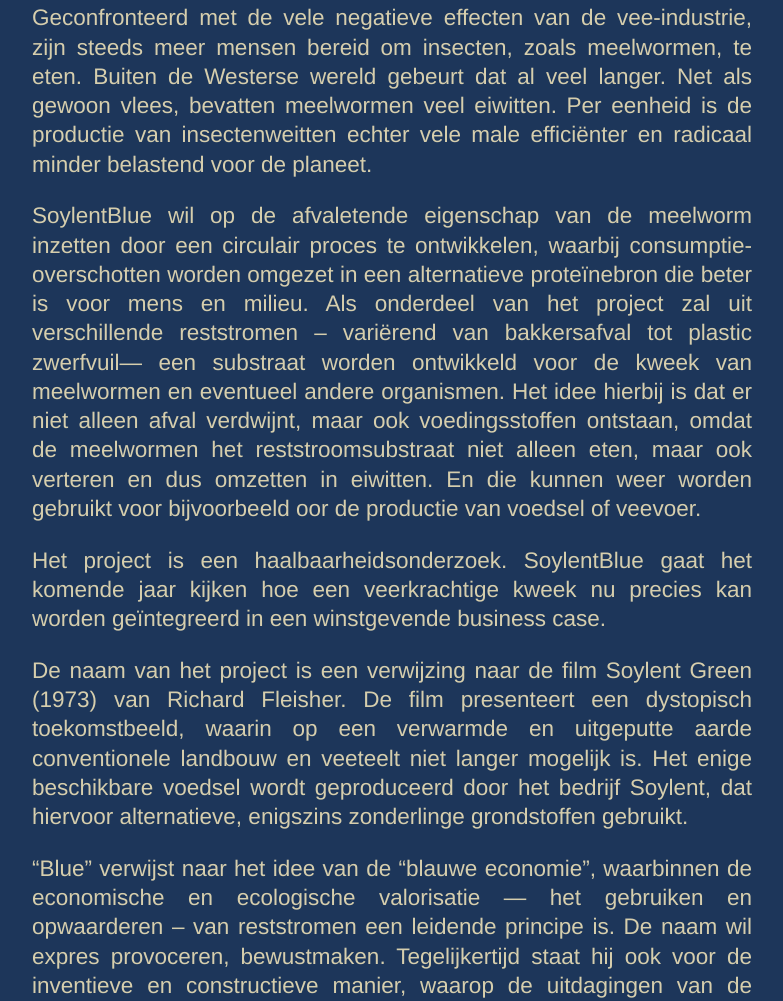
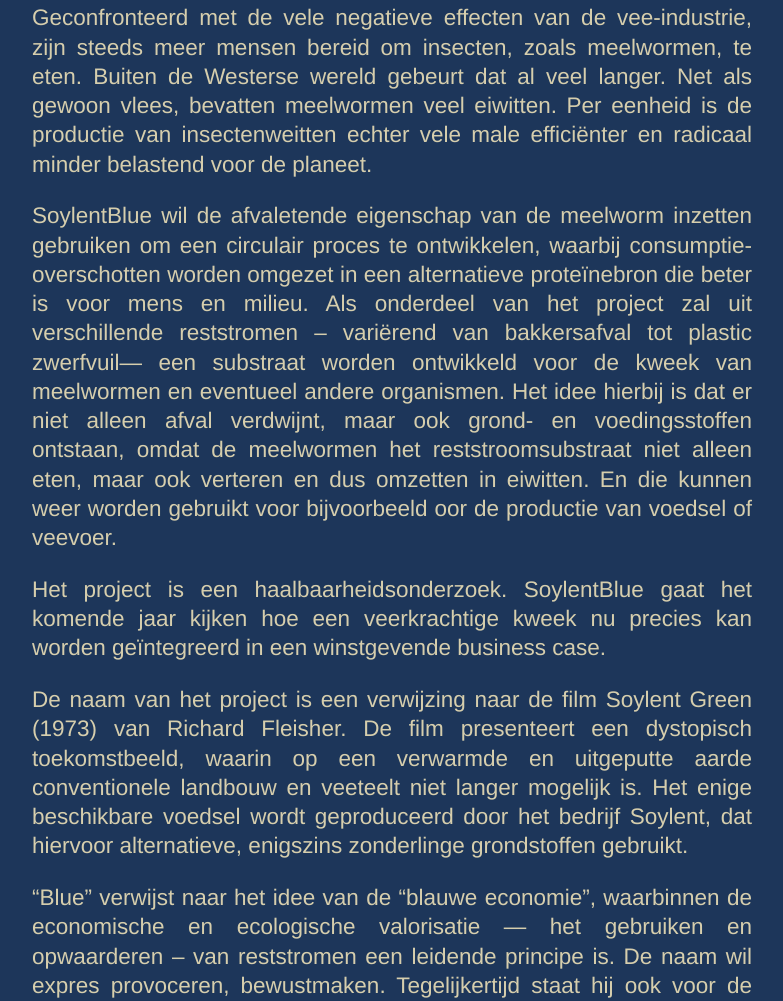
Before and after one commit to WillemFlinterman/soylentblue, a plain HTML site: page index.html in a window 1280 px wide. Shown: the part 1464-2465 px from the top of the page, without its empty margins (248-1031 px from the left). Drawn offline with Linux system fonts and the light colour scheme.

Commit message:
Update index.html

```diff
--- a/index.html
+++ b/index.html
@@ -39,11 +39,11 @@
                     Per eenheid is de productie van insectenweitten echter vele male efficiënter en radicaal minder belastend voor de planeet.
                      </p>
 
-                <p> SoylentBlue wil op de afvaletende eigenschap van de meelworm inzetten door een circulair proces te
+                <p> SoylentBlue wil de afvaletende eigenschap van de meelworm inzetten gebruiken om een circulair proces te
                     ontwikkelen, waarbij consumptie-overschotten worden omgezet in een alternatieve proteïnebron die beter is voor mens en milieu.
                     Als onderdeel van het project zal uit verschillende reststromen – variërend van bakkersafval tot plastic zwerfvuil— een substraat
                     worden ontwikkeld voor de kweek van meelwormen en eventueel andere organismen. Het idee hierbij is dat er niet alleen afval verdwijnt,
-                    maar ook voedingsstoffen ontstaan, omdat de meelwormen het reststroomsubstraat niet alleen eten, maar ook verteren en dus omzetten in eiwitten.
+                    maar ook grond- en voedingsstoffen ontstaan, omdat de meelwormen het reststroomsubstraat niet alleen eten, maar ook verteren en dus omzetten in eiwitten.
                     En die kunnen weer worden gebruikt voor bijvoorbeeld oor de productie van voedsel of veevoer.</p>
 
                 <p> Het project is een haalbaarheidsonderzoek. SoylentBlue gaat het komende jaar kijken hoe een veerkrachtige kweek nu precies kan worden geïntegreerd
```
